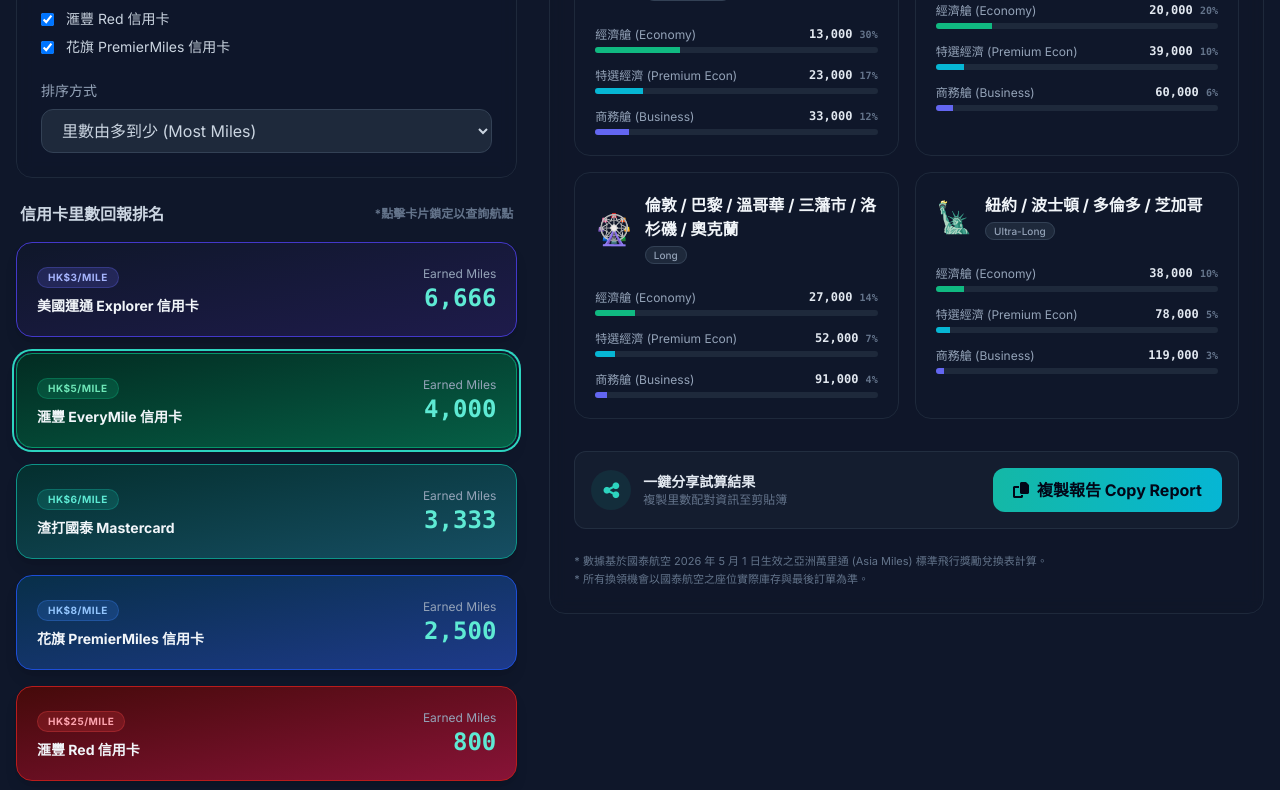
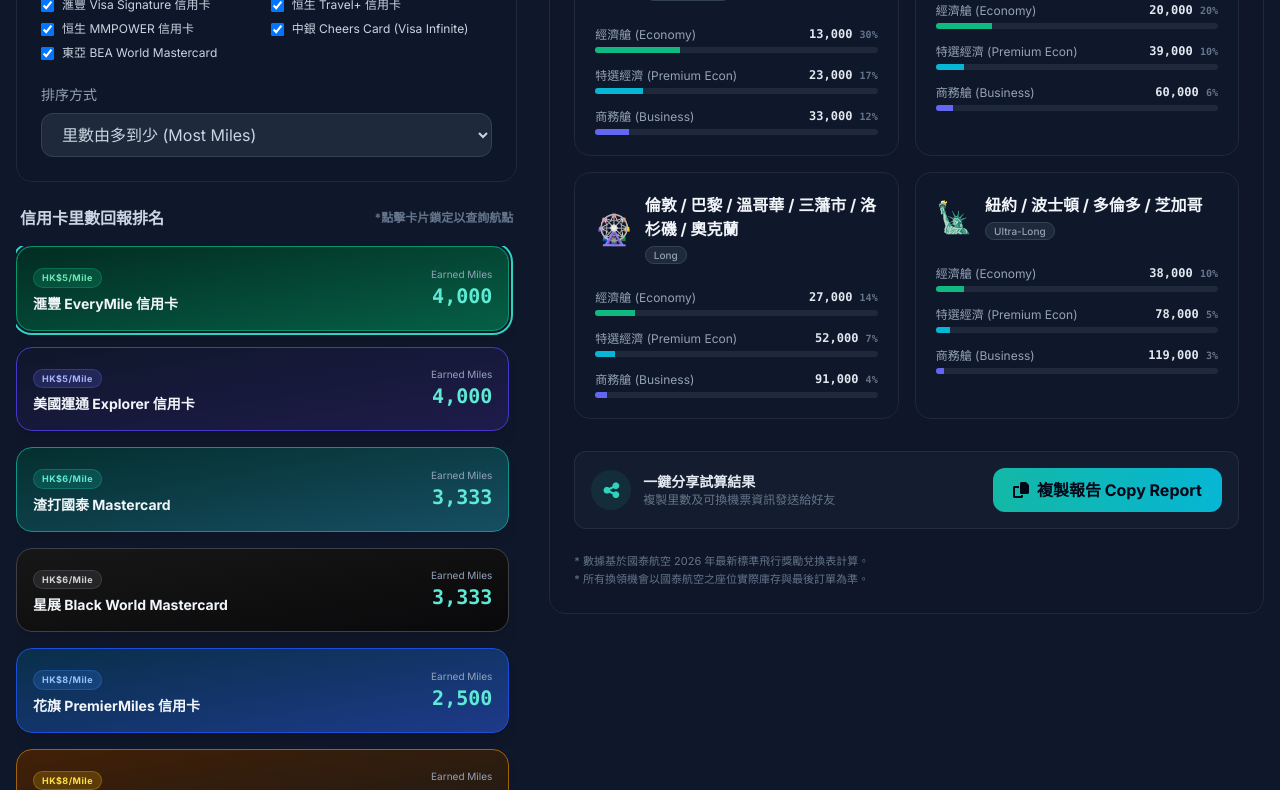
Before and after one commit to mattmatthihi-lang/asia-miles-calculator, a plain HTML site: page index.html in a window 1280 px wide. Shown: the part 567-1357 px from the top of the page. Drawn offline with nearby package versions, Linux system fonts and the light colour scheme.

Commit message:
Update index.html

```diff
--- a/index.html
+++ b/index.html
@@ -34,7 +34,7 @@
     <!-- Main Content Container -->
     <main class="max-w-7xl mx-auto px-4 mt-8 grid grid-cols-1 lg:grid-cols-12 gap-8">
 
-        <!-- LEFT PANEL: Controls, Wallet & Sorting (4 Cols) -->
+        <!-- LEFT PANEL: Controls, Wallet & Sorting (5 Cols) -->
         <div class="lg:col-span-5 space-y-6">
 
             <!-- Setup Section -->
@@ -72,7 +72,7 @@
                 <p class="text-xs text-slate-400 mb-4" data-key="walletSubtitle">剔選你擁有的卡，或點選進行排序：</p>
 
                 <!-- Wallet Checkboxes -->
-                <div id="walletCheckboxes" class="space-y-2 mb-6">
+                <div id="walletCheckboxes" class="grid grid-cols-1 md:grid-cols-2 gap-2 mb-6">
                     <!-- Loaded dynamically via JS -->
                 </div>
 
@@ -92,7 +92,7 @@
                     <span data-key="cardRankTitle">信用卡里數回報排名</span>
                     <span class="text-xs text-slate-500" data-key="clickCardHint">*點擊卡片鎖定以查詢航點</span>
                 </h3>
-                <div id="cardsContainer" class="space-y-4">
+                <div id="cardsContainer" class="space-y-4 max-h-[600px] overflow-y-auto pr-2 custom-scrollbar">
                     <!-- Cards will be dynamically inserted here -->
                 </div>
             </div>
@@ -122,7 +122,7 @@
                             單程 One-Way
                         </button>
                         <button onclick="setTripType('roundtrip')" id="tripRound" class="px-4 py-1.5 rounded-md text-xs font-bold transition duration-300 text-slate-400 hover:text-slate-100">
-                            來回來回 Round-Trip
+                            來回 Round-Trip
                         </button>
                     </div>
                 </div>
@@ -140,7 +140,7 @@
                         </div>
                         <div>
                             <p class="text-sm font-semibold text-slate-200" data-key="shareLabel">一鍵分享試算結果</p>
-                            <p class="text-xs text-slate-500" data-key="shareSub">複製里數配對資訊至剪貼簿</p>
+                            <p class="text-xs text-slate-500" data-key="shareSub">複製里數及可換機票資訊發送給好友</p>
                         </div>
                     </div>
                     <button onclick="shareReport()" class="w-full sm:w-auto bg-gradient-to-r from-teal-500 to-cyan-500 text-slate-950 font-bold px-5 py-2.5 rounded-xl hover:opacity-90 active:scale-95 transition flex items-center justify-center gap-2">
@@ -150,7 +150,7 @@
 
                 <!-- Reference Note -->
                 <p class="text-[11px] text-slate-500 mt-6 leading-relaxed">
-                    * 數據基於國泰航空 2026 年 5 月 1 日生效之亞洲萬里通 (Asia Miles) 標準飛行獎勵兌換表計算。<br>
+                    * 數據基於國泰航空 2026 年最新標準飛行獎勵兌換表計算。<br>
                     * 所有換領機會以國泰航空之座位實際庫存與最後訂單為準。
                 </p>
             </div>
@@ -214,10 +214,10 @@
         };
 
         let currentLang = 'zh';
-        let tripType = 'oneway'; // 'oneway' or 'roundtrip'
+        let tripType = 'oneway';
         let activeCardId = 'everymile';
 
-        // Official May 2026 Standard Flight Award Charts (Cathay Flights)
+        // Official 2026 Standard Flight Award Charts (Cathay Flights)
         const destinations = [
             {
                 id: "tpe",
@@ -269,7 +269,7 @@
             }
         ];
 
-        // HK Credit Cards Configuration & Earn Rates (HKD per 1 Mile)
+        // HK Credit Cards Configuration & Earn Rates (All 11 Cards)
         const creditCards = [
             {
                 id: "everymile",
@@ -277,7 +277,7 @@
                 nameEn: "HSBC EveryMile Credit Card",
                 theme: "from-emerald-950 to-emerald-800 border-emerald-600",
                 badgeBg: "bg-emerald-500/20 text-emerald-300 border-emerald-500/30",
-                rates: { local: 5, online: 2, dining: 2, overseas: 2 } // Designated categories get $2/mile
+                rates: { local: 5, online: 2, dining: 2, overseas: 5 } // $2/mile transit/coffee
             },
             {
                 id: "sc-cathay",
@@ -293,7 +293,7 @@
                 nameEn: "AMEX Explorer Credit Card",
                 theme: "from-slate-900 to-indigo-950 border-indigo-700",
                 badgeBg: "bg-indigo-500/20 text-indigo-300 border-indigo-500/30",
-                rates: { local: 3, online: 3, dining: 3, overseas: 1.68 }
+                rates: { local: 5, online: 5, dining: 5, overseas: 3.33 }
             },
             {
                 id: "hsbc-red",
@@ -301,7 +301,7 @@
                 nameEn: "HSBC Red Credit Card",
                 theme: "from-red-950 to-rose-900 border-red-700",
                 badgeBg: "bg-red-500/20 text-rose-300 border-red-500/30",
-                rates: { local: 25, online: 2.5, dining: 25, overseas: 25 } // Online optimization
+                rates: { local: 25, online: 2.5, dining: 25, overseas: 10 }
             },
             {
                 id: "citi-pm",
@@ -310,6 +310,54 @@
                 theme: "from-sky-950 to-blue-900 border-blue-700",
                 badgeBg: "bg-blue-500/20 text-blue-300 border-blue-500/30",
                 rates: { local: 8, online: 8, dining: 8, overseas: 3 }
+            },
+            {
+                id: "dbs-black",
+                nameZh: "星展 Black World Mastercard",
+                nameEn: "DBS Black World Mastercard",
+                theme: "from-neutral-900 to-zinc-950 border-zinc-700",
+                badgeBg: "bg-zinc-500/20 text-zinc-300 border-zinc-500/30",
+                rates: { local: 6, online: 6, dining: 6, overseas: 4 }
+            },
+            {
+                id: "hsbc-vs",
+                nameZh: "滙豐 Visa Signature 信用卡",
+                nameEn: "HSBC Visa Signature",
+                theme: "from-rose-950 to-pink-900 border-rose-600",
+                badgeBg: "bg-rose-500/20 text-pink-300 border-rose-500/30",
+                rates: { local: 15, online: 2.78, dining: 2.78, overseas: 5.6 } // Assumes Red Hot Category allocated
+            },
+            {
+                id: "hangseng-travel",
+                nameZh: "恒生 Travel+ 信用卡",
+                nameEn: "Hang Seng Travel+ Card",
+                theme: "from-green-950 to-emerald-950 border-green-600",
+                badgeBg: "bg-green-500/20 text-green-300 border-green-500/30",
+                rates: { local: 15, online: 15, dining: 5, overseas: 5 } // 7% overseas rebate is roughly equivalent to $5/mile
+            },
+            {
+                id: "hangseng-mmpower",
+                nameZh: "恒生 MMPOWER 信用卡",
+                nameEn: "Hang Seng MMPOWER Card",
+                theme: "from-cyan-950 to-blue-950 border-cyan-600",
+                badgeBg: "bg-cyan-500/20 text-cyan-300 border-cyan-500/30",
+                rates: { local: 15, online: 5, dining: 5, overseas: 5 }
+            },
+            {
+                id: "boc-cheer",
+                nameZh: "中銀 Cheers Card (Visa Infinite)",
+                nameEn: "BOC Cheers Card (Visa Infinite)",
+                theme: "from-red-950 to-amber-950 border-amber-600",
+                badgeBg: "bg-amber-500/20 text-amber-300 border-amber-500/30",
+                rates: { local: 15, online: 15, dining: 1.5, overseas: 1.5 } // Unbeatable dining/foreign spending multiplier
+            },
+            {
+                id: "bea-world",
+                nameZh: "東亞 BEA World Mastercard",
+                nameEn: "BEA World Mastercard",
+                theme: "from-yellow-950 to-stone-900 border-yellow-700",
+                badgeBg: "bg-yellow-500/20 text-yellow-300 border-yellow-500/30",
+                rates: { local: 8, online: 8, dining: 8, overseas: 4 }
             }
         ];
 
@@ -319,7 +367,13 @@
             "sc-cathay": true,
             "amex-explorer": true,
             "hsbc-red": true,
-            "citi-pm": true
+            "citi-pm": true,
+            "dbs-black": true,
+            "hsbc-vs": true,
+            "hangseng-travel": true,
+            "hangseng-mmpower": true,
+            "boc-cheer": true,
+            "bea-world": true
         };
 
         // Initialize App
@@ -336,10 +390,10 @@
             creditCards.forEach(card => {
                 const checked = ownedCards[card.id] ? 'checked' : '';
                 container.innerHTML += `
-                    <label class="flex items-center space-x-3 text-slate-300 hover:text-slate-100 cursor-pointer text-sm">
+                    <label class="flex items-center space-x-2 text-slate-300 hover:text-slate-100 cursor-pointer text-xs">
                         <input type="checkbox" id="chk-${card.id}" ${checked} onchange="toggleWalletCard('${card.id}')"
                                class="rounded bg-slate-800 border-slate-700 text-teal-500 focus:ring-teal-500">
-                        <span>${currentLang === 'zh' ? card.nameZh : card.nameEn}</span>
+                        <span class="truncate">${currentLang === 'zh' ? card.nameZh : card.nameEn}</span>
                     </label>
                 `;
             });
@@ -449,16 +503,16 @@
 
                 cardsContainer.innerHTML += `
                     <div onclick="selectActiveCard('${card.id}')"
-                         class="relative cursor-pointer transition duration-300 transform hover:-translate-y-1 rounded-2xl bg-gradient-to-br ${card.theme} p-5 border shadow-lg flex justify-between items-center ${selectedBorder}">
-                        <div>
-                            <span class="inline-block px-2.5 py-0.5 rounded-full text-[10px] font-bold tracking-wider uppercase border mb-2 ${card.badgeBg}">
+                         class="relative cursor-pointer transition duration-300 transform hover:-translate-y-0.5 rounded-2xl bg-gradient-to-br ${card.theme} p-4 border shadow-lg flex justify-between items-center ${selectedBorder}">
+                        <div class="truncate mr-2">
+                            <span class="inline-block px-2 py-0.5 rounded-full text-[9px] font-bold tracking-wider border mb-1.5 ${card.badgeBg}">
                                 HK$${card.rateVal}/Mile
                             </span>
-                            <h4 class="font-bold text-slate-100 text-sm">${cardName}</h4>
+                            <h4 class="font-bold text-slate-100 text-sm truncate">${cardName}</h4>
                         </div>
-                        <div class="text-right">
-                            <p class="text-xs text-slate-400">Earned Miles</p>
-                            <p class="text-2xl font-black text-teal-300 font-mono">${card.miles.toLocaleString()}</p>
+                        <div class="text-right flex-shrink-0">
+                            <p class="text-[10px] text-slate-400">Earned Miles</p>
+                            <p class="text-xl font-black text-teal-300 font-mono">${card.miles.toLocaleString()}</p>
                         </div>
                     </div>
                 `;
@@ -478,8 +532,7 @@
                 const peyReq = dest.miles.pey * mul;
                 const bizReq = dest.miles.biz * mul;
 
-                // Pick the cabin the user is targeting (e.g., economy first, then premium, then business)
-                // We'll calculate progress percentages for each cabin class
+                // Pick the cabin the user is targeting
                 const econPct = Math.min(100, Math.floor((userMiles / econReq) * 100));
                 const peyPct = Math.min(100, Math.floor((userMiles / peyReq) * 100));
                 const bizPct = Math.min(100, Math.floor((userMiles / bizReq) * 100));
```
